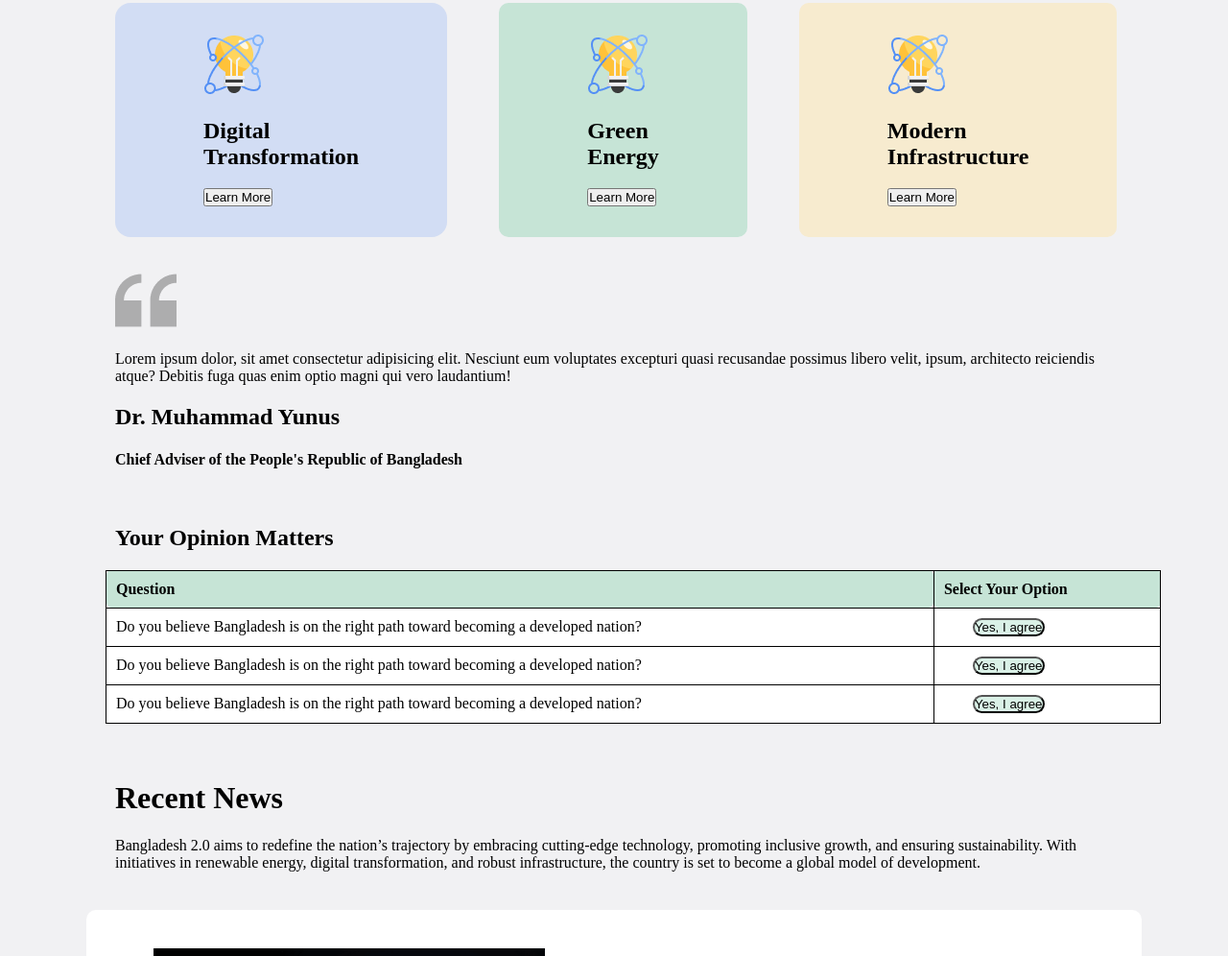
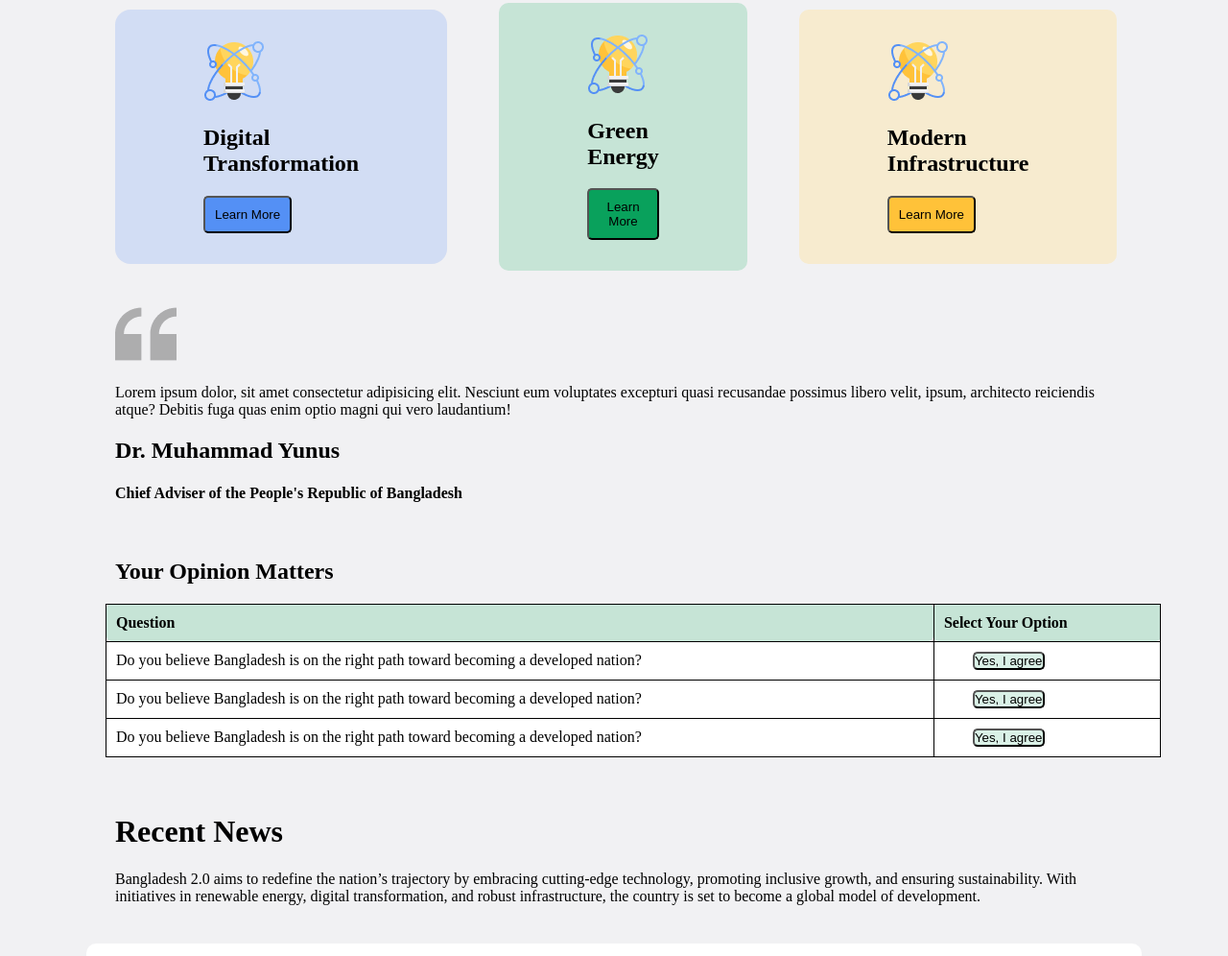
Before and after one commit to sheikh-maruf/assignment, a plain HTML site: page index.html in a window 1280 px wide. Shown: the part 767-1763 px from the top of the page at 96% size. Drawn offline with Linux system fonts and the light colour scheme.

Commit message:
new added

```diff
--- a/index.html
+++ b/index.html
@@ -37,17 +37,17 @@
         <ul class="digital">
             <li><img src="assets/card-icon.png"></li>
             <li><h2>Digital Transformation</h2></li>
-            <li><button class="learn-more">Learn More</button></li>
+            <li><button class="digital-learn-more">Learn More</button></li>
         </ul>
         <ul class="green">
         <li><img src="assets/card-icon.png"></li>
         <li><h2>Green Energy</h2></li>
-        <li><button>Learn More</button></li>
+        <li><button class="green-learn-more">Learn More</button></li>
         </ul>
         <ul class="modern">
             <li><img src="assets/card-icon.png"></li>
             <li><h2>Modern Infrastructure</h2></li>
-            <li><button>Learn More</button></li>
+            <li><button class="modern-learn-more">Learn More</button></li>
         </ul>
 
     </div>
--- a/styles/portfolio.css
+++ b/styles/portfolio.css
@@ -76,6 +76,11 @@
     border-radius: 16px;
 
 }
+.digital-learn-more{
+    background-color: rgba(84, 144, 245, 1);
+    padding: 10px;
+    border-radius: 5px;
+}
 .green{
     padding: 32px 32px;
     margin-left: auto;
@@ -85,6 +90,11 @@
     background-color: rgba(198, 228, 214, 1);
     border-radius: 10px;
 }
+.green-learn-more{
+    background-color: rgba(9, 161, 92, 1);
+    padding: 10px;
+    border-radius: 5px;
+}
     .modern{
         padding: 32px 32px;
         list-style-type: none;
@@ -92,6 +102,11 @@
     list-style-type: none;
     background-color: rgba(247, 235, 207, 1);
     border-radius: 10px;
+    }
+    .modern-learn-more{
+        background-color: rgba(255, 194, 57, 1);
+    padding: 10px;
+    border-radius: 5px;
     }
     .btn-signin{
         background-color: rgba(84, 144, 245, 1);
@@ -126,7 +141,8 @@
     .button{
         cursor: pointer;
         background-color: rgba(9, 161, 92, 0.15);
-        border-radius: 10px;
+        border-radius: 5px;
+        butt
 
     }
 
```
